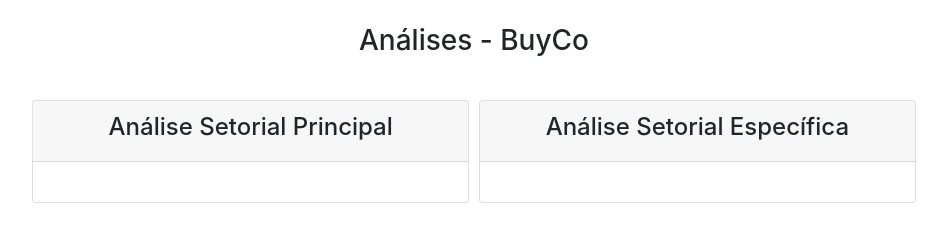
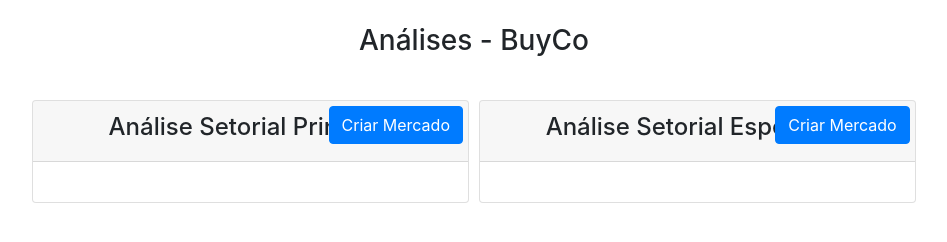
Before and after one commit to paulomoisessilva/buyco, a plain HTML site: page index.html in a window 1280 px wide. Shown: the whole page, without its empty margins (151-1098 px from the left). Drawn offline with nearby package versions, Linux system fonts and the light colour scheme; no server answers.

Commit message:
criar macro

```diff
--- a/index.html
+++ b/index.html
@@ -35,6 +35,7 @@
             <div class="card px-0 col-10 col-md-4 d-flex justify-content-center">
                 <div class="card-header">
                     <h4>Análise Setorial Principal</h4>
+                    <button onClick="abrir('https://docs.google.com/forms/d/e/1FAIpQLSd5Dtz8fd7heiMvLMZDcR9wV4EjYJsglgkXlPAlGfNdT0y1tw/viewform')" class="btn btn-primary btn-buyco">Criar Mercado</button>
                 </div>
                 <div class="card-body">
                     <ul id="analiseSetorialPrincipal" class="list-group">
@@ -44,6 +45,7 @@
             <div class="card px-0 col-10 col-md-4 d-flex justify-content-center">
                 <div class="card-header">
                     <h4>Análise Setorial Específica</h4>
+                    <button onClick="abrir('https://docs.google.com/forms/d/e/1FAIpQLScUpBmkmsTtNhG1GYhHrF7N1FtFjCfgbh1_-PLGrEike9cbkg/viewform')" class="btn btn-primary btn-buyco">Criar Mercado</button>
                 </div>
                 <div class="card-body">
                     <ul id="analiseSetorialSecundario" class="list-group">
--- a/script.js
+++ b/script.js
@@ -23,5 +23,6 @@ $(".btn-buyco").each(function(x) {
 })
 
 function abrir(url) {
-    window.location.href = url
+    var win = window.open(url, '_blank');
+    win.focus();
 }
```
